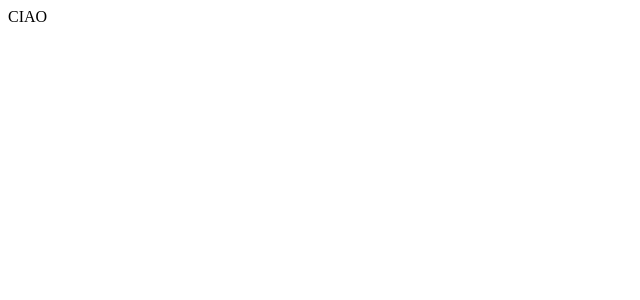
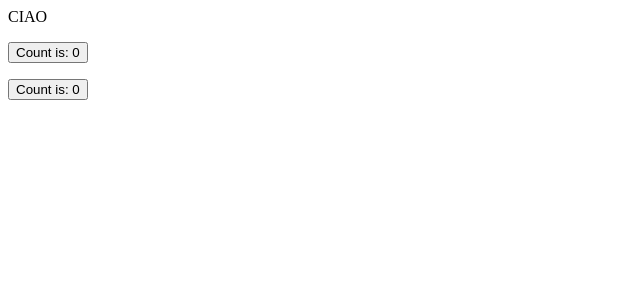
Before and after one commit to dennybiasiolli/vue-tutorial-project, a Vue app: page / in a window 1280 px wide. Shown: the top 300 px of the page, without its empty margins (0-640 px from the left). Built offline with nearby package versions, Linux system fonts and the light colour scheme.

Commit message:
App: using example components

```diff
--- a/src/App.vue
+++ b/src/App.vue
@@ -1,3 +1,14 @@
+<script setup>
+import OptionsAPI from './components/OptionsAPI.vue'
+import CompositionAPI from './components/CompositionAPI.vue'
+</script>
+
 <template>
   CIAO
+  <p>
+    <OptionsAPI />
+  </p>
+  <p>
+    <CompositionAPI />
+  </p>
 </template>
```
